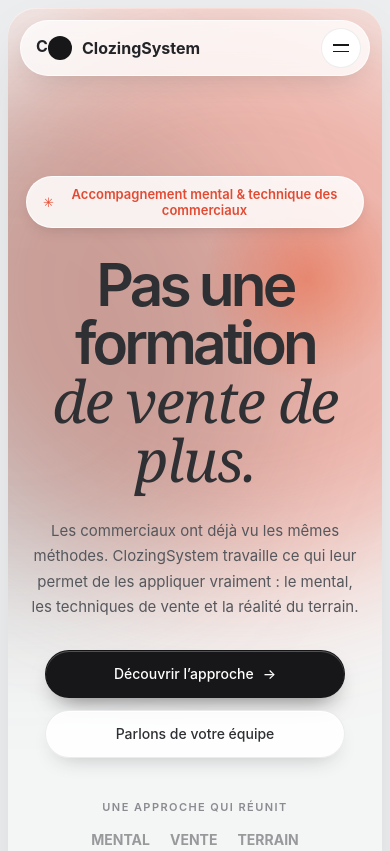
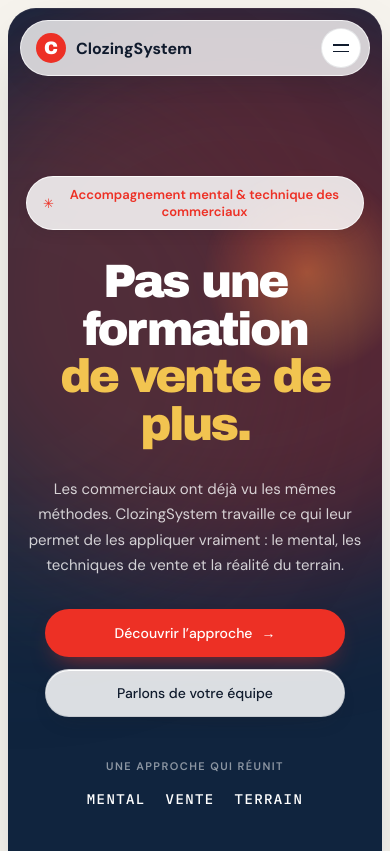
Before and after one commit to maximekozioltest-lang/sprintforge-site, an Astro site in the folder sprintforge-site-upload/: page / in a window 390 px wide. Shown: the top 851 px of the page. Built offline with nearby package versions, Linux system fonts and the light colour scheme; Astro itself is replaced by a stand-in of ours.

Commit message:
Apply ClozingSystem brand styles

```diff
--- a/sprintforge-site-upload/src/styles/global.css
+++ b/sprintforge-site-upload/src/styles/global.css
@@ -1,11 +1,11 @@
 :root {
-  font-family: Inter, system-ui, sans-serif;
-  color: #232427;
-  background: #ECEDEE;
-  --bg: #ECEDEE; --surface: #F4F5F5; --paper: #F7F7F5; --ink: #171719;
-  --heading: #2E3034; --muted: #55575C; --quiet: #8A8C91;
-  --accent: #E34A32; --accent-light: #F05A3C;
-  --line: rgba(35,36,39,.08); --shadow: 0 20px 50px -30px rgba(35,36,39,.3);
+  font-family: 'DM Sans', system-ui, sans-serif;
+  color: #101b2d;
+  background: #f6f3ed;
+  --bg: #f6f3ed; --surface: #10243e; --paper: #fff; --ink: #101b2d;
+  --heading: #101b2d; --muted: #536174; --quiet: #748092;
+  --accent: #ed3025; --accent-light: #ff5144;
+  --line: rgba(16,27,45,.10); --shadow: 0 20px 50px -30px rgba(16,27,45,.3);
   font-synthesis: none; text-rendering: optimizeLegibility;
 }
 * { box-sizing: border-box }
@@ -14,46 +14,47 @@ body { margin: 0; background: var(--bg); -webkit-font-smoothing: antialiased }
 a { color: inherit; text-decoration: none }
 button,input { font: inherit }
 .page-shell { max-width: 1440px; margin: auto; padding: 16px 16px 0 }
-.hero { position: relative; isolation: isolate; display: flex; min-height: min(900px,100svh); flex-direction: column; overflow: hidden; border-radius: 40px; background: var(--surface); box-shadow: inset 0 1px #fff,0 20px 60px -30px #23242740 }
-.hero:after { position: absolute; z-index: -1; right: 8%; top: 21%; width: 330px; height: 330px; border-radius: 50%; background: linear-gradient(140deg,#e34a32,#f07846); filter: blur(3px); opacity: .88; content: ""; mask: radial-gradient(ellipse,black 0%,transparent 70%) }
+.hero { position: relative; isolation: isolate; display: flex; min-height: min(900px,100svh); flex-direction: column; overflow: hidden; border-radius: 40px; background: var(--surface); box-shadow: inset 0 1px #ffffff12,0 20px 60px -30px #101b2d66 }
+.hero:after { position: absolute; z-index: -1; right: 8%; top: 21%; width: 330px; height: 330px; border-radius: 50%; background: linear-gradient(140deg,#ed3025,#f2c450); filter: blur(3px); opacity: .82; content: ""; mask: radial-gradient(ellipse,black 0%,transparent 70%) }
 .hero-glow { position: absolute; z-index: -2; border-radius: 50%; filter: blur(70px); pointer-events: none }
-.hero-glow-orange { right: -180px; top: -10px; width: 650px; height: 580px; background: #e34a3260 }
+.hero-glow-orange { right: -180px; top: -10px; width: 650px; height: 580px; background: #ed302550 }
 .hero-glow-dark { left: -250px; top: 80px; width: 520px; height: 520px; background: #42444a35 }
 .nav-wrap { position: sticky; top: 20px; z-index: 5; width: min(880px,calc(100% - 40px)); margin: 24px auto 0 }
 .nav { display: flex; align-items: center; justify-content: space-between; gap: 20px; padding: 9px 10px 9px 22px; border: 1px solid #ffffffb3; border-radius: 99px; background: #ffffffc7; backdrop-filter: blur(18px); box-shadow: 0 10px 30px -14px #23242740 }
 .brand { display: inline-flex; align-items: center; gap: 10px; white-space: nowrap }
 .brand strong { font-size: 16px }
-.brand-mark { position: relative; display: inline-block; width: 36px; height: 24px }
-.brand-mark i { position: absolute; top: 0; width: 24px; height: 24px; border-radius: 50%; background: var(--ink) }
-.brand-mark i+i { left: 14px; background: var(--accent) }
+.brand-mark { position: relative; display: grid; width: 30px; height: 30px; place-items: center; border-radius: 50%; background: var(--accent); color: #fff }
+.brand-mark b { font-family: 'Archivo Black',sans-serif; font-size: 18px; line-height: 1 }
+.brand-mark i { display: none }
 .nav-links { display: flex; gap: 3px; color: #4b4d52; font-size: 13px; font-weight: 500 }
 .nav-links a { padding: 10px 13px; border-radius: 99px }
 .nav-links a:hover { background: #0000000d }
 .button { display: inline-flex; min-height: 48px; align-items: center; justify-content: center; gap: 9px; padding: 0 23px; border: 1px solid transparent; border-radius: 99px; font-size: 14px; font-weight: 500; transition: transform .2s,box-shadow .2s }
 .button:hover { transform: translateY(-2px) }
 .button-dark { background: var(--ink); color: white; box-shadow: inset 0 1px #ffffff40,0 12px 24px -12px #171719aa }
+.hero-actions .button-dark { background: var(--accent); box-shadow: 0 12px 24px -12px #ed3025aa }
 .button-light { border-color: var(--line); background: #ffffffd9; color: var(--heading); box-shadow: inset 0 1px #fff,0 10px 22px -12px #2324274d }
 .nav-cta { min-height: 42px; padding: 0 18px; font-size: 13px }
 .menu-button,.mobile-menu { display: none }
 .hero-content { display: flex; flex: 1; flex-direction: column; align-items: center; justify-content: center; padding: 95px 24px 120px; text-align: center }
 .eyebrow-pill { display: inline-flex; align-items: center; gap: 8px; padding: 9px 16px; border: 1px solid #ffffffd9; border-radius: 99px; background: #ffffffd9; color: var(--accent); font-size: 13px; font-weight: 600; box-shadow: 0 6px 16px -8px #23242740 }
-.hero h1 { margin: 28px 0 0; color: var(--heading); font-size: clamp(54px,8.3vw,112px); font-weight: 600; line-height: .99; letter-spacing: -.065em }
-.hero h1 em { font-family: 'Instrument Serif',Georgia,serif; font-weight: 400; letter-spacing: -.025em }
-.hero-copy { max-width: 580px; margin: 28px 0 0; color: var(--muted); font-size: 18px; line-height: 1.7 }
+.hero h1 { margin: 28px 0 0; color: #fff; font-family: 'Archivo Black',sans-serif; font-size: clamp(48px,7vw,90px); font-weight: 400; line-height: 1.02; letter-spacing: -.055em }
+.hero h1 em { color: #f2c450; font-family: 'Archivo Black',sans-serif; font-style: normal; font-weight: 400; letter-spacing: -.055em }
+.hero-copy { max-width: 580px; margin: 28px 0 0; color: #ffffffc9; font-size: 18px; line-height: 1.7 }
 .hero-actions { display: flex; flex-wrap: wrap; justify-content: center; gap: 12px; margin-top: 30px }
 .trusted { margin-top: 60px }
-.trusted p { margin: 0; color: var(--quiet); font-size: 11px; font-weight: 600; letter-spacing: .13em; text-transform: uppercase }
-.trusted div { display: flex; flex-wrap: wrap; justify-content: center; gap: 30px; margin-top: 17px; color: var(--muted) }
-.trusted span { font-size: 17px; font-weight: 700; opacity: .58 }
+.trusted p { margin: 0; color: #ffffff85; font-size: 11px; font-weight: 600; letter-spacing: .13em; text-transform: uppercase }
+.trusted div { display: flex; flex-wrap: wrap; justify-content: center; gap: 30px; margin-top: 17px; color: #fff }
+.trusted span { font-family: 'IBM Plex Mono',monospace; font-size: 13px; font-weight: 500; letter-spacing: .1em }
 .next-slot { position: absolute; right: 24px; bottom: 22px; display: flex; align-items: center; gap: 12px; padding: 10px 16px 10px 10px; border: 1px solid #ffffffc7; border-radius: 16px; background: #ffffffd9; backdrop-filter: blur(14px); box-shadow: var(--shadow) }
-.slot-icon { display: grid; width: 48px; height: 42px; place-items: center; border-radius: 12px; background: linear-gradient(135deg,#2e3034,#55575c); color: white }
+.slot-icon { display: grid; width: 48px; height: 42px; place-items: center; border-radius: 12px; background: var(--accent); color: white; font-family: 'Archivo Black',sans-serif }
 .next-slot strong,.next-slot small { display: block }
 .next-slot strong { font-size: 13px }
 .next-slot small { margin-top: 4px; color: var(--quiet); font-size: 11px }
 .section { padding: 100px 4.5% 0 }
 .section-heading { max-width: 680px }
 .section-label { margin: 0; color: var(--accent); font-size: 14px; font-weight: 650 }
-.section-heading h2,.footer-content h2 { margin: 12px 0 0; color: var(--heading); font-size: clamp(36px,5vw,58px); font-weight: 600; line-height: 1.08; letter-spacing: -.055em }
+.section-heading h2,.footer-content h2 { margin: 12px 0 0; color: var(--heading); font-family: 'Archivo Black',sans-serif; font-size: clamp(32px,4.2vw,50px); font-weight: 400; line-height: 1.1; letter-spacing: -.045em }
 .section-copy { margin: 16px 0 0; color: var(--muted); font-size: 17px; line-height: 1.7 }
 .section-heading.centered { margin: auto; text-align: center }
 .service-grid { display: grid; grid-template-columns: repeat(3,minmax(0,1fr)); gap: 18px; margin-top: 48px }
@@ -73,7 +74,7 @@ button,input { font: inherit }
 .proof-panel>small { grid-column: 1/-1; margin-top: 14px; color: var(--quiet); font-size: 11px; text-align: center }
 .dark-panel { display: grid; grid-template-columns: 2fr 1fr; gap: 14px; margin-top: 44px; padding: 14px; border-radius: 34px; background: var(--ink); box-shadow: inset 0 1px #ffffff14,0 30px 60px -30px #171719cc }
 .dark-feature { min-height: 245px; padding: 33px; border: 1px solid #ffffff0d; border-radius: 24px; background: #202024; color: white }
-.dark-feature h3 { margin: 0; font-size: 28px; letter-spacing: -.045em }
+.dark-feature h3 { margin: 0; font-family: 'Archivo Black',sans-serif; font-size: 25px; font-weight: 400; letter-spacing: -.045em }
 .dark-feature h3 span { color: #ffffff70 }
 .dark-feature p { max-width: 490px; color: #ffffff8c; font-size: 14px; line-height: 1.7 }
 .workflow-art { display: flex; align-items: center; justify-content: center; gap: 20px; margin-top: 28px; color: #ffffff8c }
@@ -100,7 +101,7 @@ button,input { font: inherit }
 .mock-window i:nth-of-type(1) { width: 70% }.mock-window i:nth-of-type(2) { width: 46% }.mock-window i:nth-of-type(3),.mock-window i:nth-of-type(4) { height: 25px; background: var(--surface) }
 .mock-window b { display: block; width: 90px; height: 24px; margin-top: 14px; border-radius: 20px; background: var(--ink) }
 .packages-panel { position: relative; overflow: hidden; padding: 65px 4.5% 38px }
-.packages-panel:before { position: absolute; top: -170px; left: 50%; width: 520px; height: 250px; border-radius: 50%; background: #e34a3233; filter: blur(60px); content: "" }
+.packages-panel:before { position: absolute; top: -170px; left: 50%; width: 520px; height: 250px; border-radius: 50%; background: #ed302526; filter: blur(60px); content: "" }
 .packages-panel>* { position: relative }
 .package-grid { display: grid; grid-template-columns: repeat(3,minmax(0,1fr)); align-items: center; gap: 17px; margin-top: 44px }
 .package-card { padding: 27px; border: 1px solid var(--line); border-radius: 24px; background: white; box-shadow: 0 16px 36px -20px #2324274d }
@@ -120,10 +121,10 @@ button,input { font: inherit }
 .studio-photo strong { font-size: 22px }.studio-photo a { padding: 9px 17px; border: 1px solid #ffffff80; border-radius: 99px; background: #ffffff26; font-size: 12px }
 .studio-concept p { color: #ffffffc2; font-size: 14px; line-height: 1.8 }.studio-concept p b { color: white }.studio-concept>a { font-size: 12px }.studio-concept>span { margin-top: 6px; color: #ffffff80; font-size: 11px }
 .footer { padding: 100px 0 16px }.footer-panel { position: relative; overflow: hidden; padding: 70px 6% 28px; border-radius: 38px; background: var(--surface); box-shadow: inset 0 1px white,0 20px 60px -30px #23242740 }
-.footer-glow { position: absolute; left: -180px; bottom: -300px; width: 520px; height: 520px; border-radius: 50%; background: #e34a324d; filter: blur(80px) }
+.footer-glow { position: absolute; left: -180px; bottom: -300px; width: 520px; height: 520px; border-radius: 50%; background: #ed30253d; filter: blur(80px) }
 .footer-content { position: relative; max-width: 760px; margin: auto; text-align: center }.footer-content h2 { font-size: clamp(36px,6vw,68px) }
 .footer-content>p { max-width: 620px; margin: 21px auto 0; color: var(--muted); font-size: 16px; line-height: 1.7 }
-.contact-form { display: flex; max-width: 510px; gap: 9px; margin: 28px auto 0 }.contact-form input { min-width: 0; flex: 1; padding: 0 20px; border: 1px solid var(--line); border-radius: 99px; background: white; outline: none }
+.contact-form { display: flex; max-width: 510px; justify-content: center; flex-wrap: wrap; gap: 9px; margin: 28px auto 0 }
 .contact-form input:focus { border-color: #e34a3280; box-shadow: 0 0 0 3px #e34a3226 }.email-note { font-size: 13px!important }.email-note a { color: var(--accent); font-weight: 600 }
 .footer-bottom { position: relative; display: flex; align-items: center; justify-content: space-between; gap: 20px; max-width: 1100px; margin: 60px auto 0; padding-top: 24px; border-top: 1px solid var(--line) }
 .footer-bottom nav { display: flex; flex-wrap: wrap; gap: 24px; color: var(--muted); font-size: 12px; font-weight: 500 }.footer-bottom>small { color: var(--quiet); font-size: 10px }
@@ -137,15 +138,15 @@ button,input { font: inherit }
   .page-shell { padding: 8px 8px 0 }.hero { min-height: 790px; border-radius: 28px }.nav-wrap { top: 10px; width: calc(100% - 24px); margin-top: 12px }.nav { padding: 7px 8px 7px 15px }.nav-cta { display: none }
   .menu-button { display: flex; width: 40px; height: 40px; flex-direction: column; align-items: center; justify-content: center; gap: 5px; border: 1px solid var(--line); border-radius: 50%; background: white }.menu-button span { width: 16px; height: 1.5px; background: var(--ink) }
   .mobile-menu:not([hidden]) { display: grid; gap: 6px; margin: 9px 4px 0; padding: 12px; border: 1px solid #ffffffd9; border-radius: 22px; background: #fffffff0; box-shadow: var(--shadow); backdrop-filter: blur(15px) }.mobile-menu>a:not(.button) { padding: 11px 12px; border-radius: 12px }.mobile-menu .button { margin-top: 4px }
-  .hero:after { right: -30px; top: 18%; width: 210px; height: 210px; opacity: .5 }.hero-content { padding: 100px 18px 85px }.hero h1 { font-size: clamp(50px,15vw,76px) }.hero-copy { font-size: 15px }
+   .hero:after { right: -30px; top: 18%; width: 210px; height: 210px; opacity: .5 }.hero-content { padding: 100px 18px 85px }.hero h1 { font-size: clamp(43px,12vw,70px) }.hero-copy { font-size: 15px }
   .hero-actions { flex-direction: column; width: min(100%,300px) }.hero-actions .button { width: 100% }.trusted { margin-top: 42px }.trusted div { gap: 12px 20px }.trusted span { font-size: 14px }.next-slot { display: none }
-  .section { padding: 76px 5% 0 }.section-heading h2 { font-size: 38px }.section-copy { font-size: 15px }.service-grid { grid-template-columns: 1fr; gap: 12px; margin-top: 32px }.service-card { min-height: auto }
+   .section { padding: 76px 5% 0 }.section-heading h2 { font-size: 32px }.section-copy { font-size: 15px }.service-grid { grid-template-columns: 1fr; gap: 12px; margin-top: 32px }.service-card { min-height: auto }
   .proof-section { padding-top: 58px }.proof-panel { grid-template-columns: 1fr; gap: 10px; padding: 18px }.metric { border-radius: 22px }.proof-panel>small { grid-column: auto }
   .dark-panel { grid-template-columns: 1fr; padding: 9px; border-radius: 26px }.dark-feature { min-height: auto; padding: 24px }.dark-feature h3 { font-size: 23px }.workflow-art { gap: 8px; font-size: 12px }.workflow-art>span { padding: 18px 12px }.wide-feature { grid-column: auto }
   .case-card,.case-card.reverse { grid-template-columns: 1fr }.case-card.reverse .case-visual { order: 0 }.case-copy { padding: 24px }.case-copy h3 { font-size: 23px }.case-details { gap: 14px }.case-visual { min-height: 190px }
   .packages-panel { padding: 44px 18px 28px; border-radius: 26px }.package-grid { margin-top: 30px }.package-card { padding: 24px }.package-title { align-items: flex-start }.package-title h3 { max-width: 65% }
   .studio-grid { grid-template-columns: 1fr; margin-top: 30px }.studio-card { min-height: 340px }.studio-concept { grid-column: auto }
-  .footer { padding-top: 72px }.footer-panel { padding: 50px 20px 24px; border-radius: 28px }.footer-content h2 { font-size: 39px }.desktop-only { display: none }.footer-content>p { font-size: 14px }.contact-form { flex-direction: column }.contact-form input { min-height: 50px }
+   .footer { padding-top: 72px }.footer-panel { padding: 50px 20px 24px; border-radius: 28px }.footer-content h2 { font-size: 39px }.desktop-only { display: none }.footer-content>p { font-size: 14px }.contact-form { flex-direction: column; align-items: stretch }
   .footer-bottom { flex-direction: column; margin-top: 42px; text-align: center }.footer-bottom nav { justify-content: center; gap: 15px }.footer-bottom>small { line-height: 1.5 }
 }
 @media(prefers-reduced-motion:reduce) { *,*::before,*::after { scroll-behavior: auto!important; animation-duration: .01ms!important; animation-iteration-count: 1!important; transition-duration: .01ms!important } }
```
